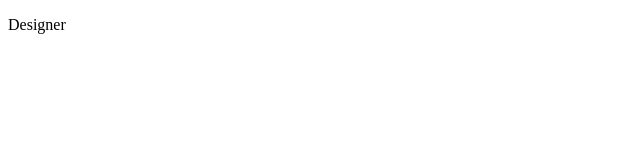
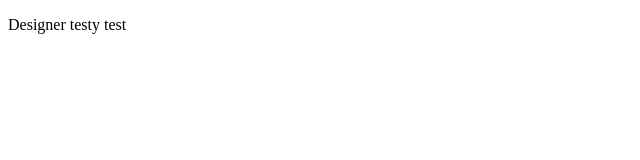
Before and after one commit to CtoL95/CtoL95.github.io, a plain HTML site: page index.html in a window 1280 px wide. Shown: the full height of the page, 0-640 px from the left. Drawn offline with Linux system fonts and the light colour scheme.

Commit message:
Update index.html

```diff
--- a/index.html
+++ b/index.html
@@ -1,6 +1,6 @@
 <!DOCTYPE html>
 <html>
 <body>
-<p>Designer</p>
+<p>Designer testy test</p>
 </body>
 </html>
```
